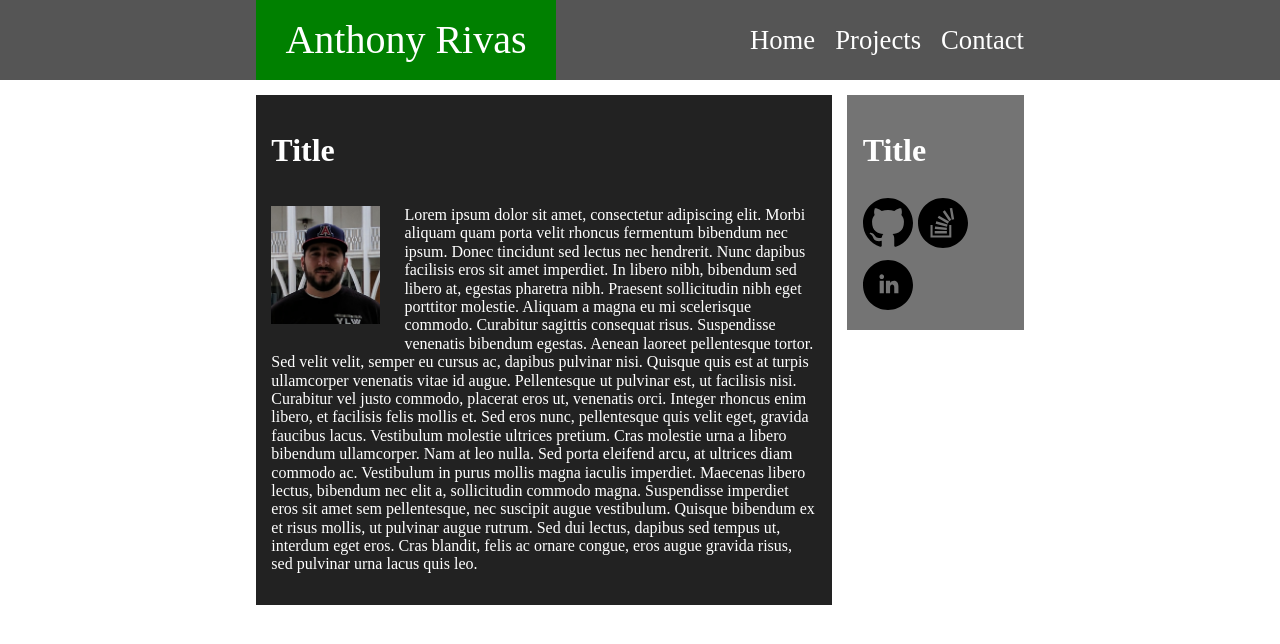
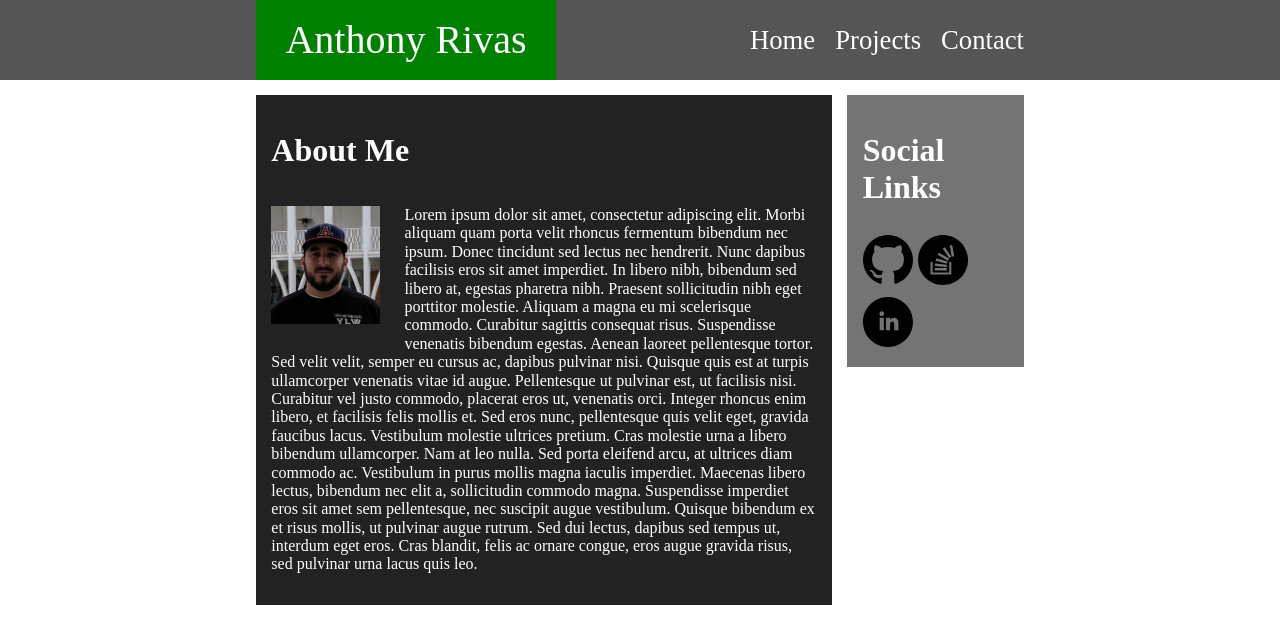
Before and after one commit to anthonyrivas/float-demo, a plain HTML site: page index.html in a window 1280 px wide. Drawn offline with Linux system fonts and the light colour scheme.

Commit message:
Content update

```diff
--- a/index.html
+++ b/index.html
@@ -22,7 +22,7 @@
     </header>
     <div class="container clearfix">
         <div class="bio left">
-            <h1>Title</h1>
+            <h1>About Me</h1>
             <div class="content clearfix">
                 <p>
                     <img class="headshot left" src="assets/images/headshot.jpg" /> Lorem ipsum dolor sit amet, consectetur adipiscing elit. Morbi aliquam quam porta velit rhoncus fermentum
@@ -43,7 +43,7 @@
             </div>
         </div>
         <div class="icon-links left">
-            <h1>Title</h1>
+            <h1>Social Links</h1>
             <div class="content clearfix">
                 <a class="icon-container left" href="#">
                     <img src="assets/images/github.svg" class="icon" />
```
